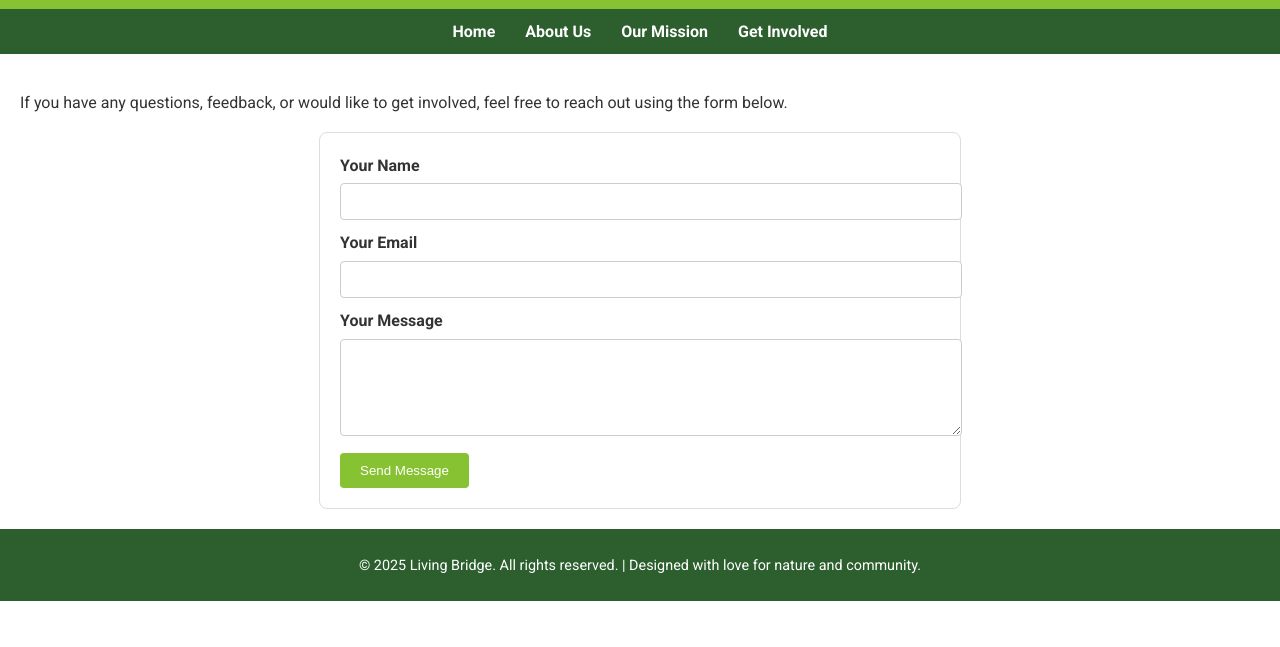
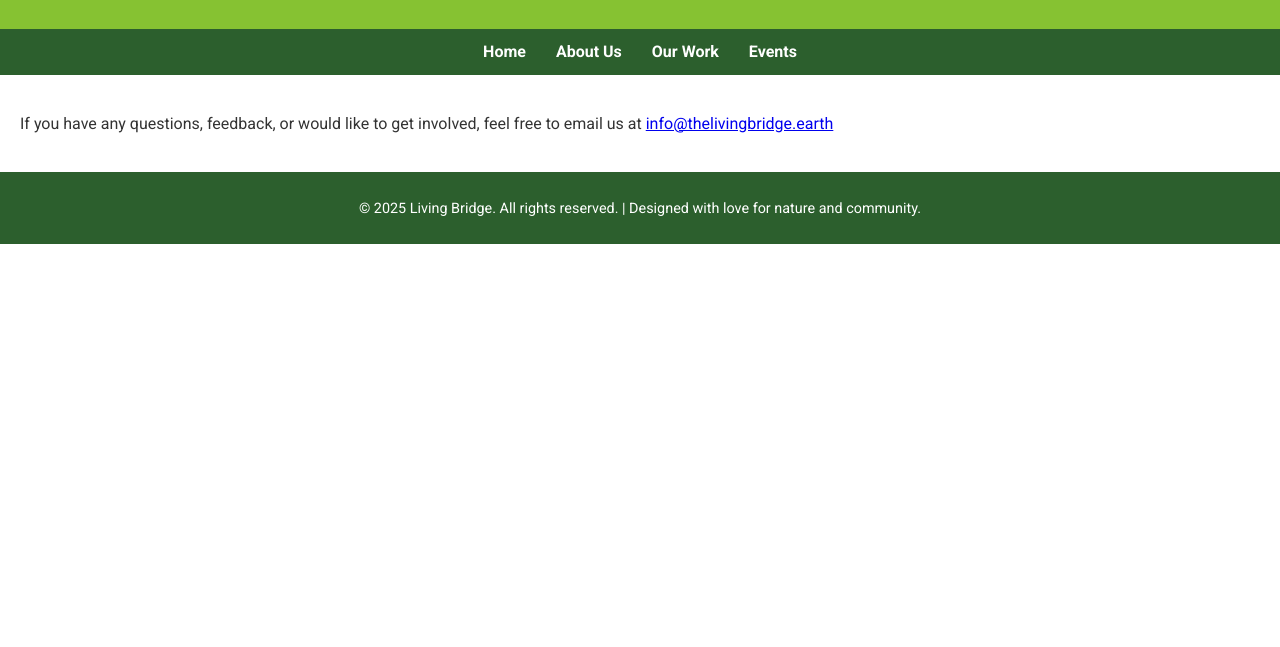
Before and after one commit to orfeaus/the-living-bridge-website, a plain HTML site: page contact.html in a window 1280 px wide. Shown: the part 153-800 px from the top of the page. Drawn offline with Linux system fonts and the light colour scheme.

Commit message:
Update contact.html

```diff
--- a/contact.html
+++ b/contact.html
@@ -3,7 +3,7 @@
 <head>
     <meta charset="UTF-8">
     <meta name="viewport" content="width=device-width, initial-scale=1.0">
-    <title>Contact Us - Living Bridge</title>
+    <title>Contact The Living Bridge</title>
     <link href="https://fonts.googleapis.com/css2?family=Lora:wght@400;700&family=Roboto:wght@400;700&display=swap" rel="stylesheet">
     <style>
         body {
@@ -42,36 +42,6 @@
         section {
             padding: 20px;
         }
-        .contact-form {
-            max-width: 600px;
-            margin: 0 auto;
-            border: 1px solid #ddd;
-            padding: 20px;
-            border-radius: 8px;
-        }
-        .contact-form label {
-            display: block;
-            margin-bottom: 5px;
-            font-weight: bold;
-        }
-        .contact-form input, .contact-form textarea {
-            width: 100%;
-            padding: 10px;
-            margin-bottom: 10px;
-            border: 1px solid #ccc;
-            border-radius: 4px;
-        }
-        .contact-form button {
-            background: #86c232;
-            color: #fff;
-            padding: 10px 20px;
-            border: none;
-            border-radius: 4px;
-            cursor: pointer;
-        }
-        .contact-form button:hover {
-            background: #6fa12a;
-        }
         footer {
             background: #2c5f2d;
             color: #fff;
@@ -84,30 +54,16 @@
 <body>
     <header>
         <h1>Contact Us</h1>
-        <p>We'd Love to Hear From You</p>
+        <h2>We'd Love to Hear From You</h2>
     </header>
     <nav>
         <a href="index.html">Home</a>
         <a href="about.html">About Us</a>
-        <a href="mission.html">Our Mission</a>
-        <a href="join.html">Get Involved</a>
+        <a href="our_work.html">Our Work</a>
+        <a href="events.html">Events</a>
     </nav>
     <section>
-        <p>If you have any questions, feedback, or would like to get involved, feel free to reach out using the form below.</p>
-        <div class="contact-form">
-            <form action="https://example.com/submit" method="post">
-                <label for="name">Your Name</label>
-                <input type="text" id="name" name="name" required>
-
-                <label for="email">Your Email</label>
-                <input type="email" id="email" name="email" required>
-
-                <label for="message">Your Message</label>
-                <textarea id="message" name="message" rows="5" required></textarea>
-
-                <button type="submit">Send Message</button>
-            </form>
-        </div>
+        <p>If you have any questions, feedback, or would like to get involved, feel free to email us at <a href="mailto:info@thelivingbridge.earth">info@thelivingbridge.earth</a> </p>
     </section>
     <footer>
         <p>&copy; 2025 Living Bridge. All rights reserved. | Designed with love for nature and community.</p>
```
